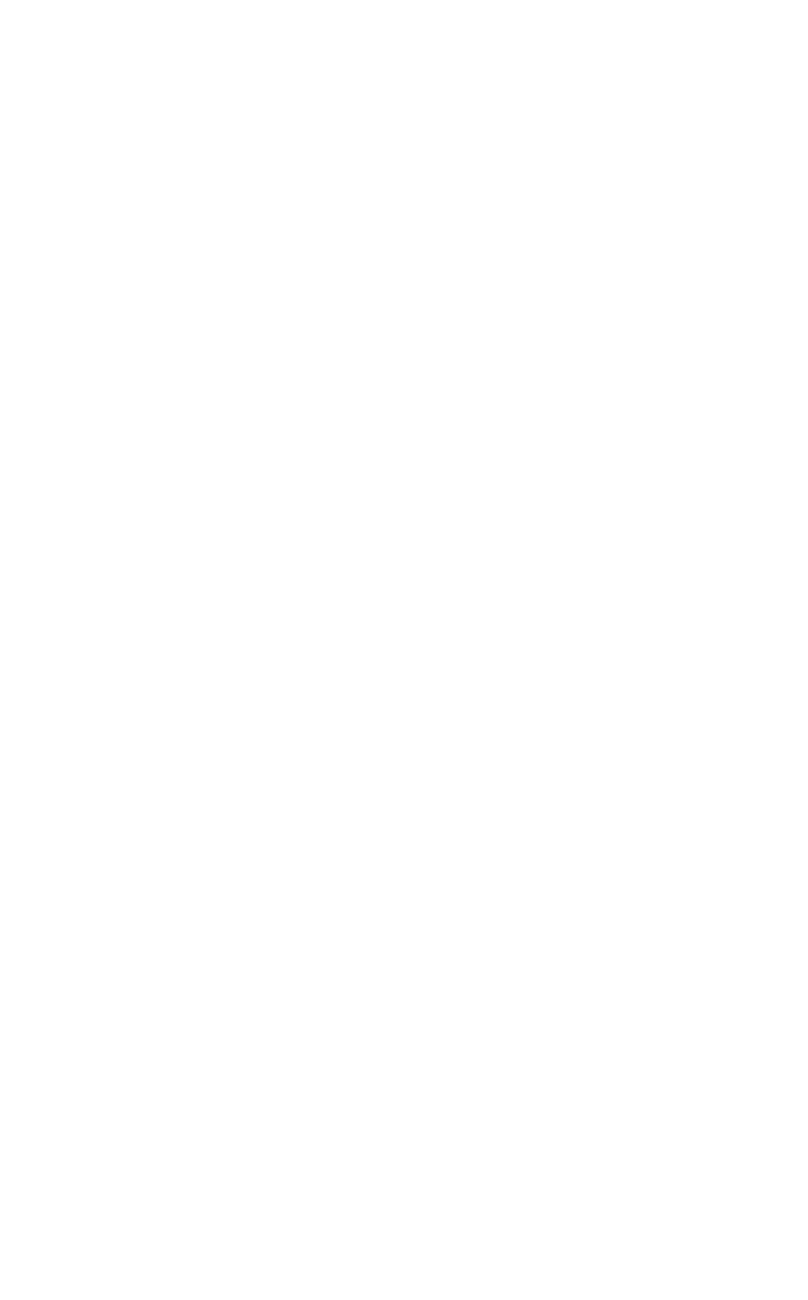
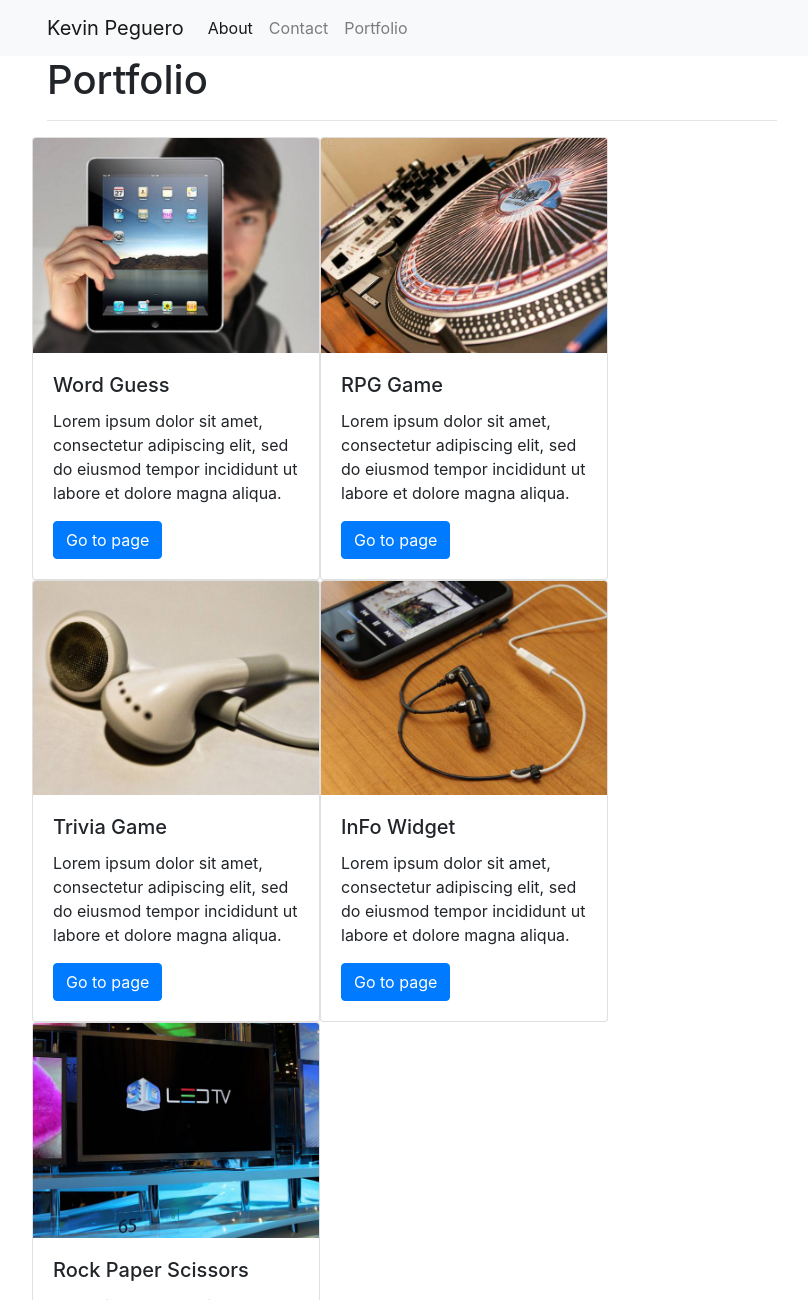
Before and after one commit to kevinpeguero/Responsive-Portfolio, a plain HTML site: page portfolio.html in a window 1280 px wide. Shown: the top 1300 px of the page, without its empty margins (38-846 px from the left). Before the commit the page ends 800 px from the top, so only its background shows below. Drawn offline with nearby package versions, Linux system fonts and the light colour scheme.

Commit message:
deployed portfolio.html

```diff
--- a/portfolio.html
+++ b/portfolio.html
@@ -0,0 +1,129 @@
+<!DOCTYPE html>
+<html lang="en">
+
+<head>
+    <meta charset="UTF-8">
+    <meta name="viewport" content="width=device-width, initial-scale=1.0">
+    <meta http-equiv="X-UA-Compatible" content="ie=edge">
+    <title>Portfolio</title>
+</head>
+
+<body>
+    <!-- start of Nav Bar -->
+    <nav class="navbar navbar-expand-lg navbar-light bg-light">
+        <div class="container">
+            <a class="navbar-brand" href="#">Kevin Peguero</a>
+            <button class="navbar-toggler" type="button" data-toggle="collapse" data-target="#navbarNav"
+                aria-controls="navbarNav" aria-expanded="false" aria-label="Toggle navigation">
+                <span class="navbar-toggler-icon"></span>
+            </button>
+            <div class="collapse navbar-collapse" id="Kevin Peguero">
+                <ul class="navbar-nav">
+                    <li class="nav-item active">
+                        <a class="nav-link" href="index.html">About <span class="sr-only">(current)</span></a>
+                    </li>
+                    <li class="nav-item">
+                        <a class="nav-link" href="contact.html">Contact</a>
+                    </li>
+                    <li class="nav-item">
+                        <a class="nav-link" href="portfolio.html">Portfolio</a>
+                    </li>
+                </ul>
+            </div>
+        </div>
+    </nav>
+    <!-- End of Nav Bar -->
+
+    <!-- start Portfolio Container -->
+    <div class="container">
+        <main class="row">
+            <div class="col-md-8">
+                <article class="block">
+                    <h1 class="block-header">Portfolio</h1>
+                    <hr>
+                    <div class="row">
+                            <div class="card" style="width: 18rem;">
+                                    <img class="card-img-top" src="assets/images/technics-q-c-640-480-1.jpg" alt="Card image cap">
+                                    <div class="card-body">
+                                      <h5 class="card-title">Word Guess</h5>
+                                      <p class="card-text">Lorem ipsum dolor sit amet, consectetur adipiscing elit, sed do eiusmod tempor incididunt ut labore et dolore magna aliqua.</p>
+                                      <a href="#" class="btn btn-primary">Go to page</a>
+                                    </div>
+                                  </div>
+                                  <div class="card" style="width: 18rem;">
+                                        <img class="card-img-top" src="assets/images/technics-q-c-640-480-2.jpg" alt="Card image cap">
+                                        <div class="card-body">
+                                          <h5 class="card-title">RPG Game</h5>
+                                          <p class="card-text">Lorem ipsum dolor sit amet, consectetur adipiscing elit, sed do eiusmod tempor incididunt ut labore et dolore magna aliqua.</p>
+                                          <a href="#" class="btn btn-primary">Go to page</a>
+                                        </div>
+                                      </div>
+                    </div>
+                    <div class="row">
+                            <div class="card" style="width: 18rem;">
+                                    <img class="card-img-top" src="assets/images/technics-q-c-640-480-5.jpg" alt="Card image cap">
+                                    <div class="card-body">
+                                      <h5 class="card-title">Trivia Game</h5>
+                                      <p class="card-text">Lorem ipsum dolor sit amet, consectetur adipiscing elit, sed do eiusmod tempor incididunt ut labore et dolore magna aliqua.</p>
+                                      <a href="#" class="btn btn-primary">Go to page</a>
+                                    </div>
+                                  </div>
+                                  <div class="card" style="width: 18rem;">
+                                        <img class="card-img-top" src="assets/images/technics-q-c-640-480-7.jpg" alt="Card image cap">
+                                        <div class="card-body">
+                                          <h5 class="card-title">InFo Widget</h5>
+                                          <p class="card-text">Lorem ipsum dolor sit amet, consectetur adipiscing elit, sed do eiusmod tempor incididunt ut labore et dolore magna aliqua.</p>
+                                          <a href="#" class="btn btn-primary">Go to page</a>
+                                        </div>
+                                      </div>
+                    </div>
+                    <div class="row">
+                            <div class="card" style="width: 18rem;">
+                                    <img class="card-img-top" src="assets/images/technics-q-c-640-480-9.jpg" alt="Card image cap">
+                                    <div class="card-body">
+                                      <h5 class="card-title">Rock Paper Scissors</h5>
+                                      <p class="card-text">Lorem ipsum dolor sit amet, consectetur adipiscing elit, sed do eiusmod tempor incididunt ut labore et dolore magna aliqua.</p>
+                                      <a href="#" class="btn btn-primary">Go to page</a>
+                                    </div>
+                                  </div>
+                    </div>
+                </article>
+            </div>
+        </main>
+    </div>
+    <!-- end Portfolio container -->
+
+    <!-- Start of copy right footer -->
+  <footer class="footer">
+        <div class="two-toned-footer-color"></div>
+        <p class="text-muted text-muted-footer text-center">
+          &copy; Copyright
+        </p>
+      </footer>
+    <!-- End of copy right footer -->
+</body>
+
+
+
+
+
+
+
+
+
+
+
+
+<link rel="stylesheet" href="https://stackpath.bootstrapcdn.com/bootstrap/4.4.1/css/bootstrap.min.css"
+    integrity="sha384-Vkoo8x4CGsO3+Hhxv8T/Q5PaXtkKtu6ug5TOeNV6gBiFeWPGFN9MuhOf23Q9Ifjh" crossorigin="anonymous">
+<script src="https://code.jquery.com/jquery-3.4.1.slim.min.js"
+    integrity="sha384-J6qa4849blE2+poT4WnyKhv5vZF5SrPo0iEjwBvKU7imGFAV0wwj1yYfoRSJoZ+n"
+    crossorigin="anonymous"></script>
+<script src="https://cdn.jsdelivr.net/npm/popper.js@1.16.0/dist/umd/popper.min.js"
+    integrity="sha384-Q6E9RHvbIyZFJoft+2mJbHaEWldlvI9IOYy5n3zV9zzTtmI3UksdQRVvoxMfooAo"
+    crossorigin="anonymous"></script>
+<script src="https://stackpath.bootstrapcdn.com/bootstrap/4.4.1/js/bootstrap.min.js"
+    integrity="sha384-wfSDF2E50Y2D1uUdj0O3uMBJnjuUD4Ih7YwaYd1iqfktj0Uod8GCExl3Og8ifwB6"
+    crossorigin="anonymous"></script>
+
+</html>
```
Also changed, not shown: contact.html (+2 -2 lines), index.html (+1 -1 lines).
